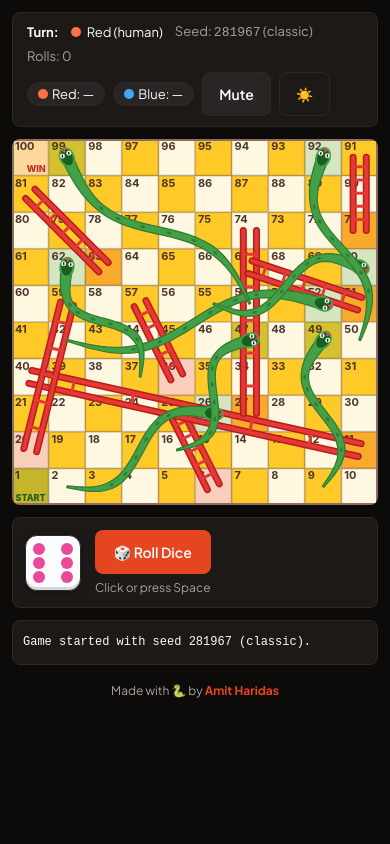
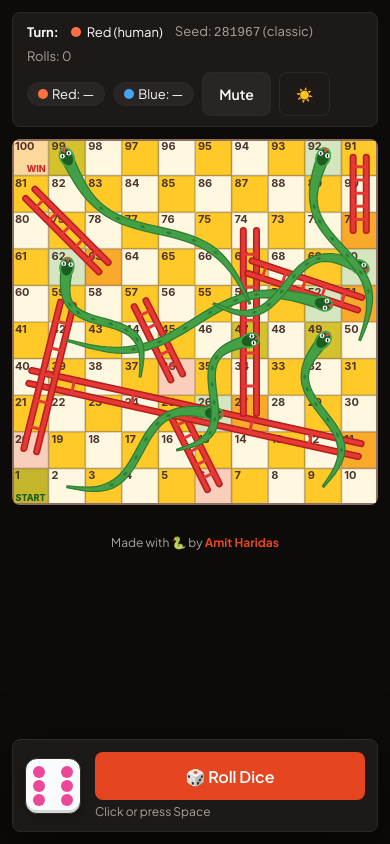
Before and after one commit to amitwh/snakes-ladders, a React (Vite) app: page / in a window 390 px wide. Both pictures are taken after a click on the button "▶ Start Game". Built offline with nearby package versions, Linux system fonts and the light colour scheme; a web font is replaced by a local one.

Commit message:
fix(ui): mobile board sizing + bottom roll bar, hide log on mobile

```diff
--- a/src/styles.css
+++ b/src/styles.css
@@ -106,7 +106,7 @@ button:disabled { opacity: 0.4; cursor: not-allowed; }
 }
 .hud { grid-column: 1 / -1; }
 .canvas-wrap { position: relative; min-height: 0; }
-.canvas-wrap canvas { width: 100%; height: 100%; display: block; border-radius: var(--radius); }
+.canvas-wrap canvas { position: absolute; inset: 0; width: 100%; height: 100%; display: block; border-radius: var(--radius); }
 .sidebar { display: flex; flex-direction: column; gap: 16px; min-height: 0; }
 
 /* ---------- Footer ---------- */
@@ -332,13 +332,24 @@ input[type='number'] { -moz-appearance: textfield; }
     grid-template-columns: 1fr;
     grid-template-rows: auto auto auto auto;
     gap: 12px;
-    padding: 12px;
+    padding: 12px 12px 104px;
     height: auto;
     min-height: 100%;
   }
   .canvas-wrap { aspect-ratio: 1 / 1; min-height: 0; }
   .sidebar { gap: 12px; }
-  .log-panel { max-height: 180px; }
+  .log-panel { display: none; }
+
+  .dice-panel {
+    position: fixed;
+    left: 12px;
+    right: 12px;
+    bottom: 12px;
+    z-index: 20;
+    box-shadow: var(--shadow);
+  }
+  .dice-controls { flex: 1; }
+  .roll-btn { width: 100%; min-height: 48px; font-size: 16px; }
 
   .hud-panel { flex-wrap: wrap; gap: 8px 12px; font-size: 13px; }
   .hud-actions { margin-left: 0; width: 100%; }
--- a/src/ui/Dice.tsx
+++ b/src/ui/Dice.tsx
@@ -50,8 +50,8 @@ export function Dice({ state, die, tumbling, onRoll }: {
           <span key={i} className={`pip${PIPS[shown].includes(i) ? ' on' : ''}`} />
         ))}
       </div>
-      <div style={{ display: 'grid', gap: 6 }}>
-        <button onClick={onRoll} disabled={disabled}>🎲 Roll Dice</button>
+      <div className="dice-controls">
+        <button className="roll-btn" onClick={onRoll} disabled={disabled}>🎲 Roll Dice</button>
         <span style={{ color: 'var(--muted)', fontSize: 12 }}>
           {disabled
             ? (current.kind !== 'human' ? `${current.name} is rolling…` : 'Wait for animation…')
```
